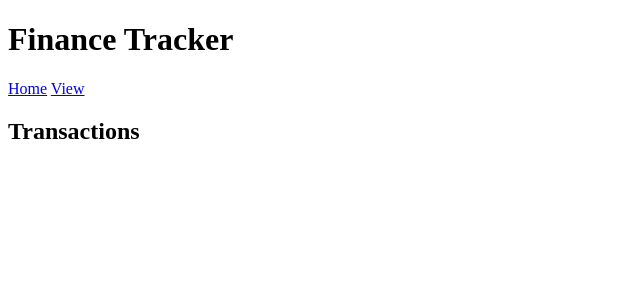
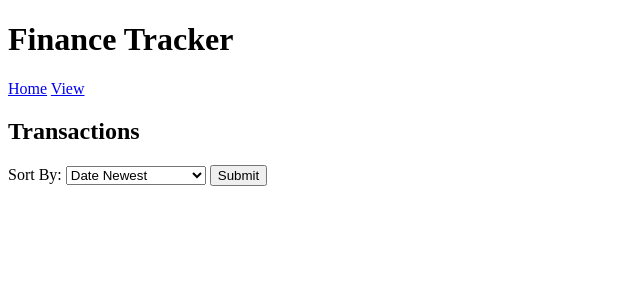
Before and after one commit to Lin-Ian/Finance-Tracker, a Flask app: page /view in a window 1280 px wide. Shown: the top 300 px of the page, without its empty margins (0-640 px from the left). Run offline with Flask 3, Linux system fonts and the light colour scheme; data that the repository does not hold is empty; some libraries are stand-ins or nearby versions.

Commit message:
Add sort by option for viewing transactions

```diff
--- a/templates/view.html
+++ b/templates/view.html
@@ -9,6 +9,18 @@
     {% block content %}
 
     <h2>Transactions</h2>
+
+    <form action="/sort" method="post">
+        <label for="sort_by">Sort By:</label>
+        <select name="sort_by" id="sort_by">
+            <option value="date_desc">Date Newest</option>
+            <option value="date_inc">Date Oldest</option>
+            <option value="amount_desc">Amount Decreasing</option>
+            <option value="amount_inc">Amount Increasing</option>
+        </select>
+        <input type="submit" value="Submit">
+    </form>
+
     {% for row in data %}
     <tr>
       <td>{{ row[0] }}</td>
```
